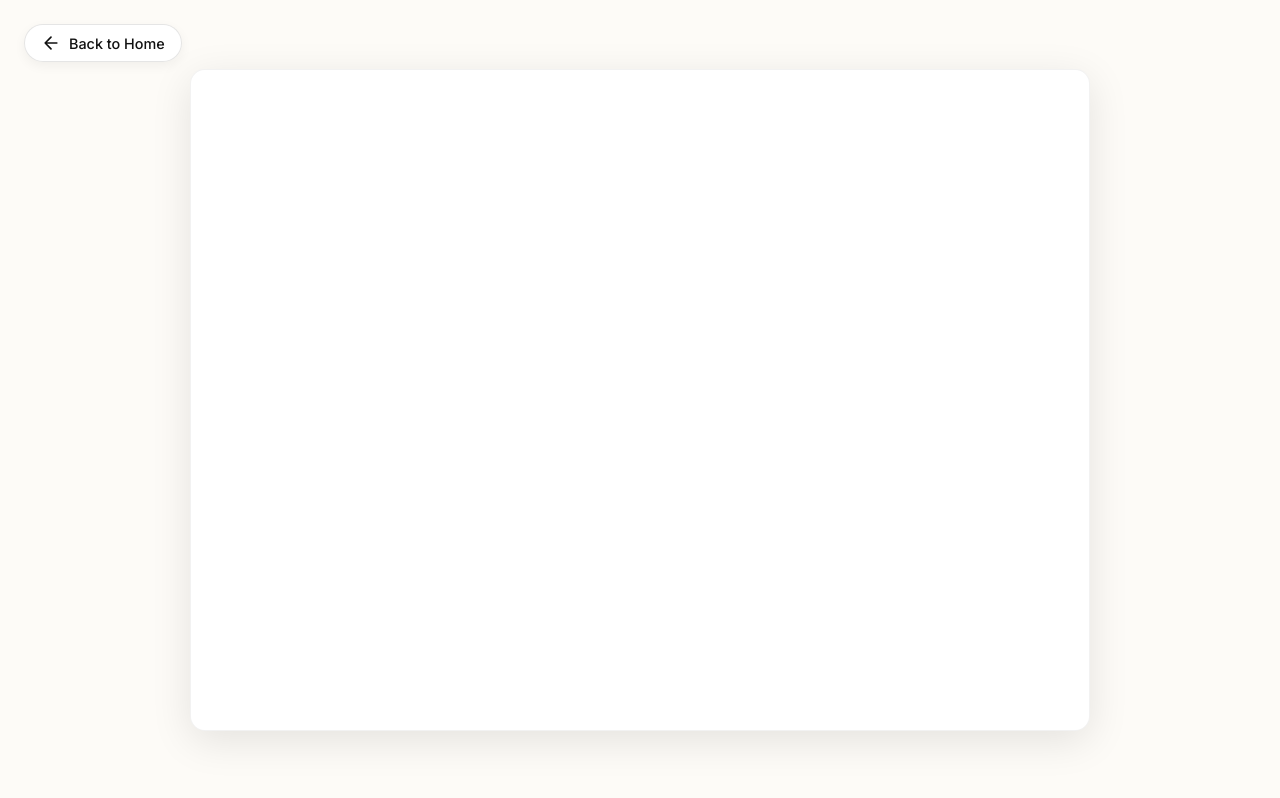
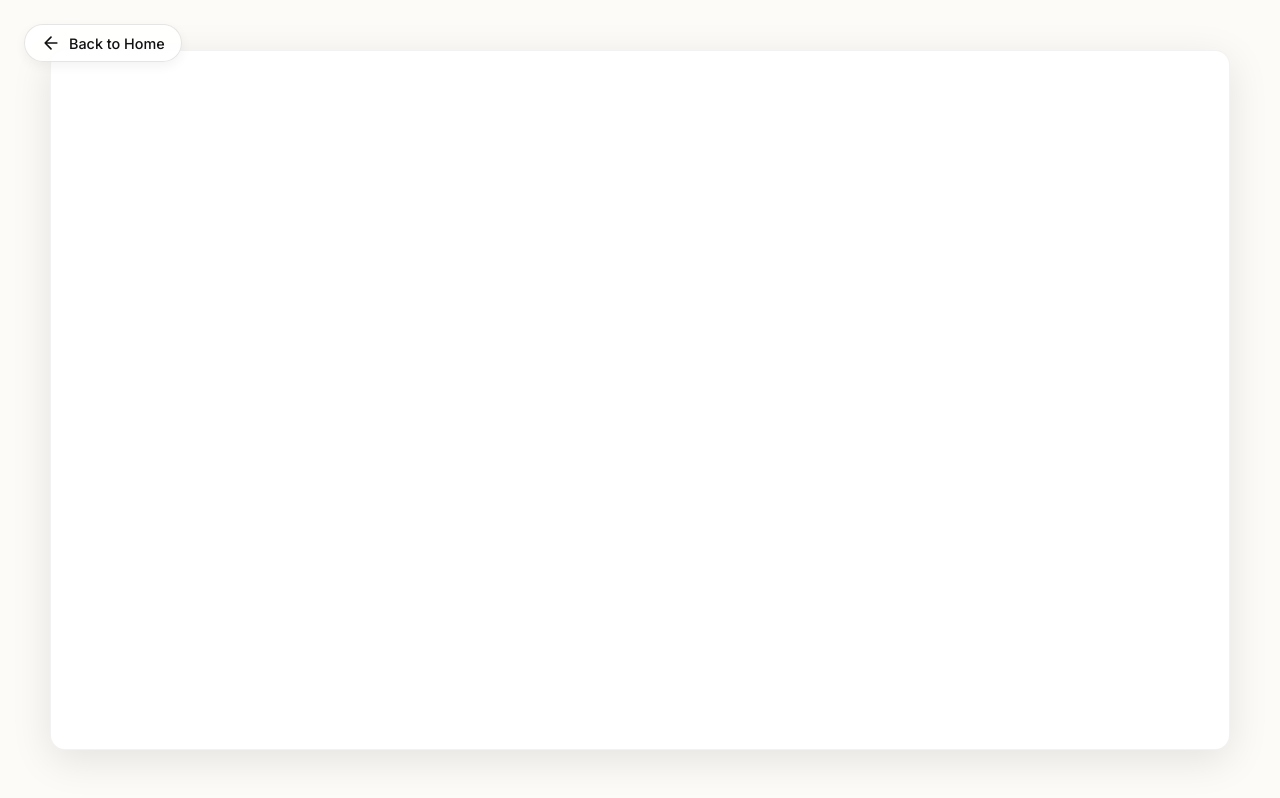
Before and after one commit to shubhankarsahu09/Creator, a Next.js app: page /mediakit in a window 1280 px wide. Built offline with nearby package versions, Linux system fonts and the light colour scheme.

Commit message:
Update MediaKit layout to use 50px padding from viewport

```diff
--- a/src/app/mediakit/page.module.css
+++ b/src/app/mediakit/page.module.css
@@ -7,7 +7,7 @@
   display: flex;
   align-items: center;
   justify-content: center;
-  padding: 2rem;
+  padding: 50px;
 }
 
 .backBtn {
@@ -37,8 +37,7 @@
 
 .iframeWrapper {
   width: 100%;
-  max-width: 900px;
-  height: 90%;
+  height: 100%;
   background: #fff;
   border-radius: 15px;
   overflow: hidden;
```
